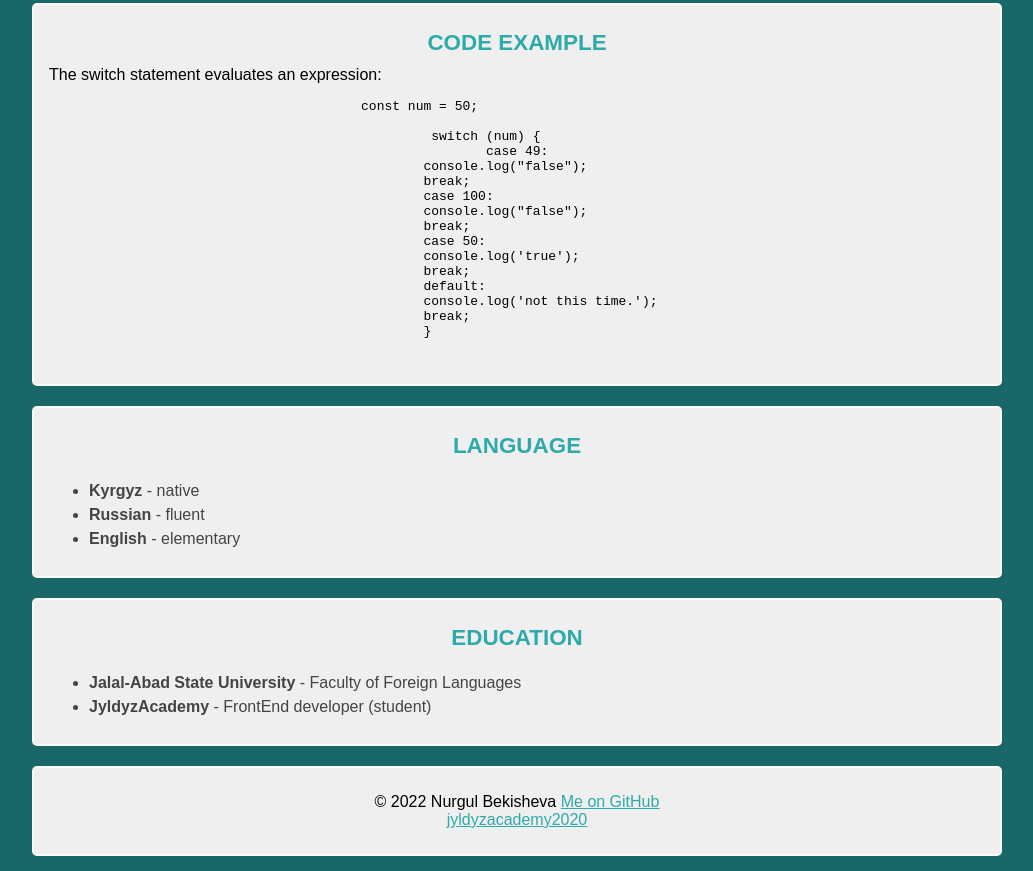
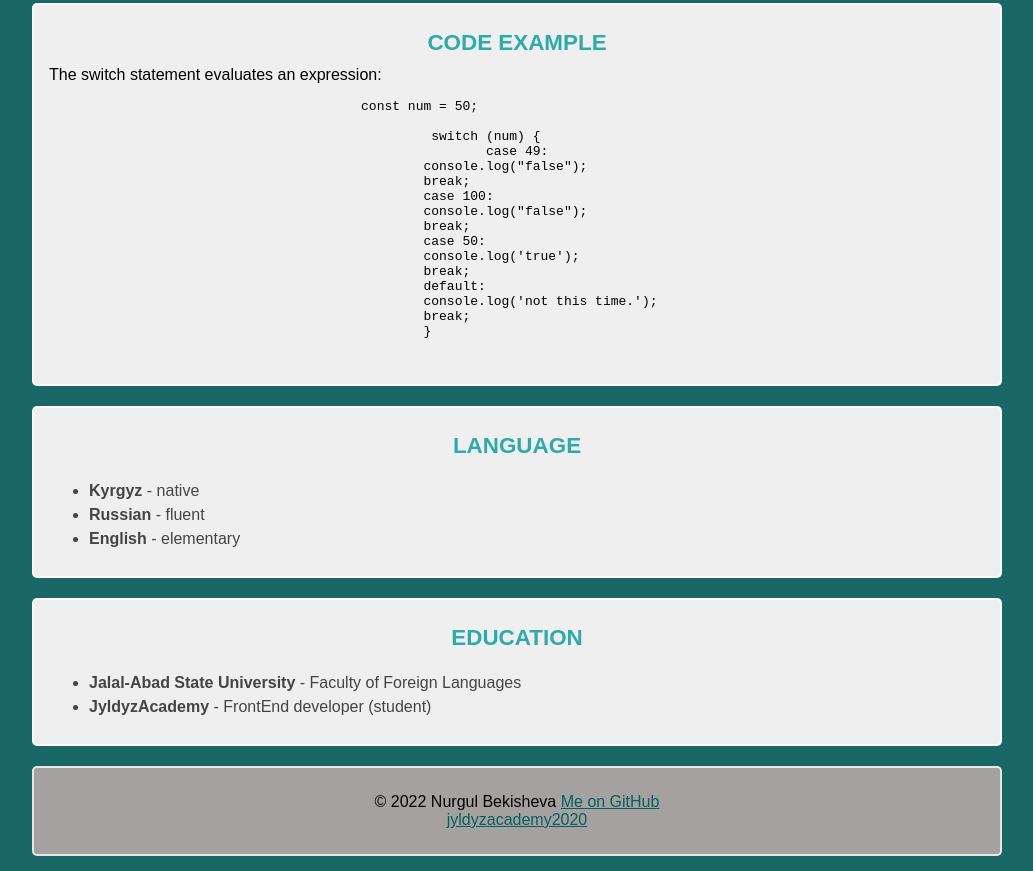
Before and after one commit to Bekisheva24/Bekisheva24-portfolio.github.io, a plain HTML site: page index.html in a window 1280 px wide. Shown: the part 817-1688 px from the top of the page, without its empty margins (123-1156 px from the left). Drawn offline with Linux system fonts and the light colour scheme.

Commit message:
Change footer's background-color

```diff
--- a/css/style.css
+++ b/css/style.css
@@ -253,12 +253,12 @@ body {
   margin: 15px 0;
   padding: 25px 15px;
   border-radius: 5px;
-  background-color: #efefef;
+  background-color: #a5a1a1;
   border: 2px solid rgba(255, 255, 255, 0.747);
 }
 
 .footer-blc a {
-  color: #2eaaab;
+  color: #075f5f;
 }
 
 .footer-blc a:hover {
```
